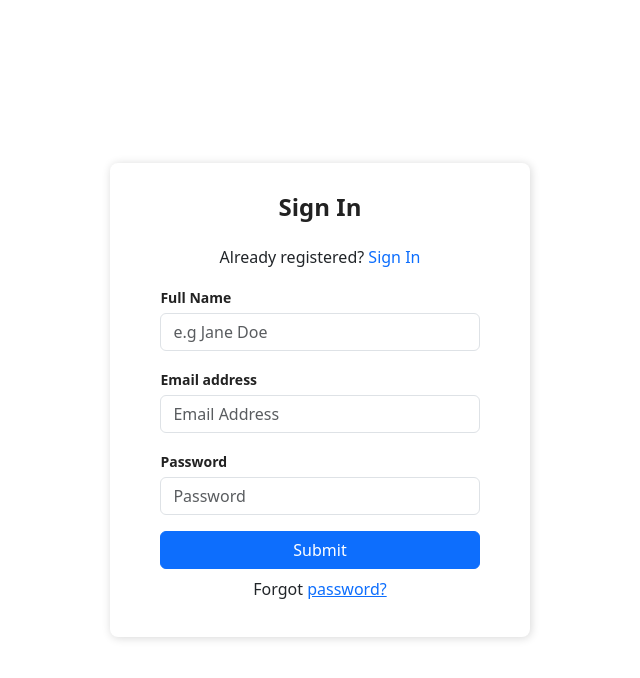
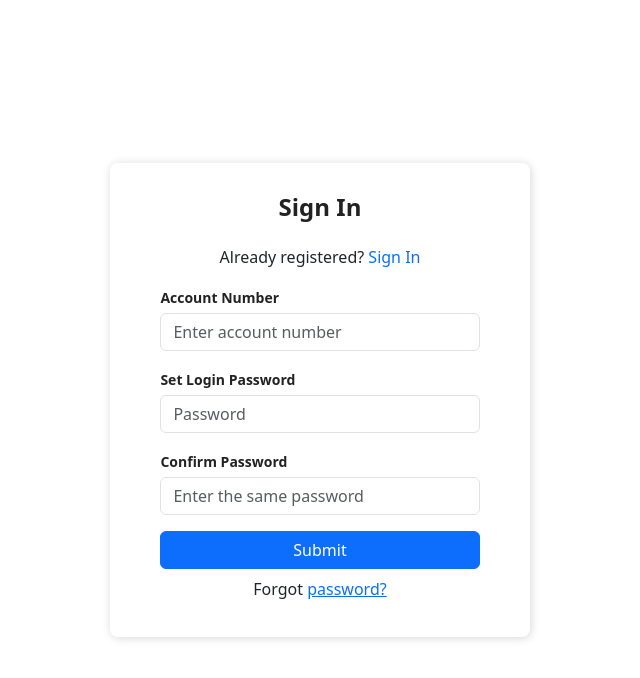
Before and after one commit to sankitanitdgp/BankWithFargo, a React (Create React App) app in the folder frontend/: page / in a window 1280 px wide. Both pictures are taken after a click on the element "Sign Up". Shown: the top 678 px of the page, without its empty margins (320-960 px from the left). Built offline with nearby package versions, Linux system fonts and the light colour scheme.

Commit message:
sign up cahnges

```diff
--- a/frontend/src/components/Auth.js
+++ b/frontend/src/components/Auth.js
@@ -142,27 +142,27 @@ export default function (props) {
             </span>
           </div>
           <div className="form-group mt-3">
-            <label>Full Name</label>
-            <input
-              type="email"
-              className="form-control mt-1"
-              placeholder="e.g Jane Doe"
-            />
+              <label>Account Number</label>
+              <input
+                type="number"
+                className="form-control mt-1"
+                placeholder="Enter account number"
+              />
           </div>
           <div className="form-group mt-3">
-            <label>Email address</label>
-            <input
-              type="email"
-              className="form-control mt-1"
-              placeholder="Email Address"
-            />
-          </div>
-          <div className="form-group mt-3">
-            <label>Password</label>
+            <label>Set Login Password</label>
             <input
               type="password"
               className="form-control mt-1"
               placeholder="Password"
+            />
+          </div>
+          <div className="form-group mt-3">
+            <label> Confirm Password</label>
+            <input
+              type="password"
+              className="form-control mt-1"
+              placeholder="Enter the same password"
             />
           </div>
           <div className="d-grid gap-2 mt-3">
```
